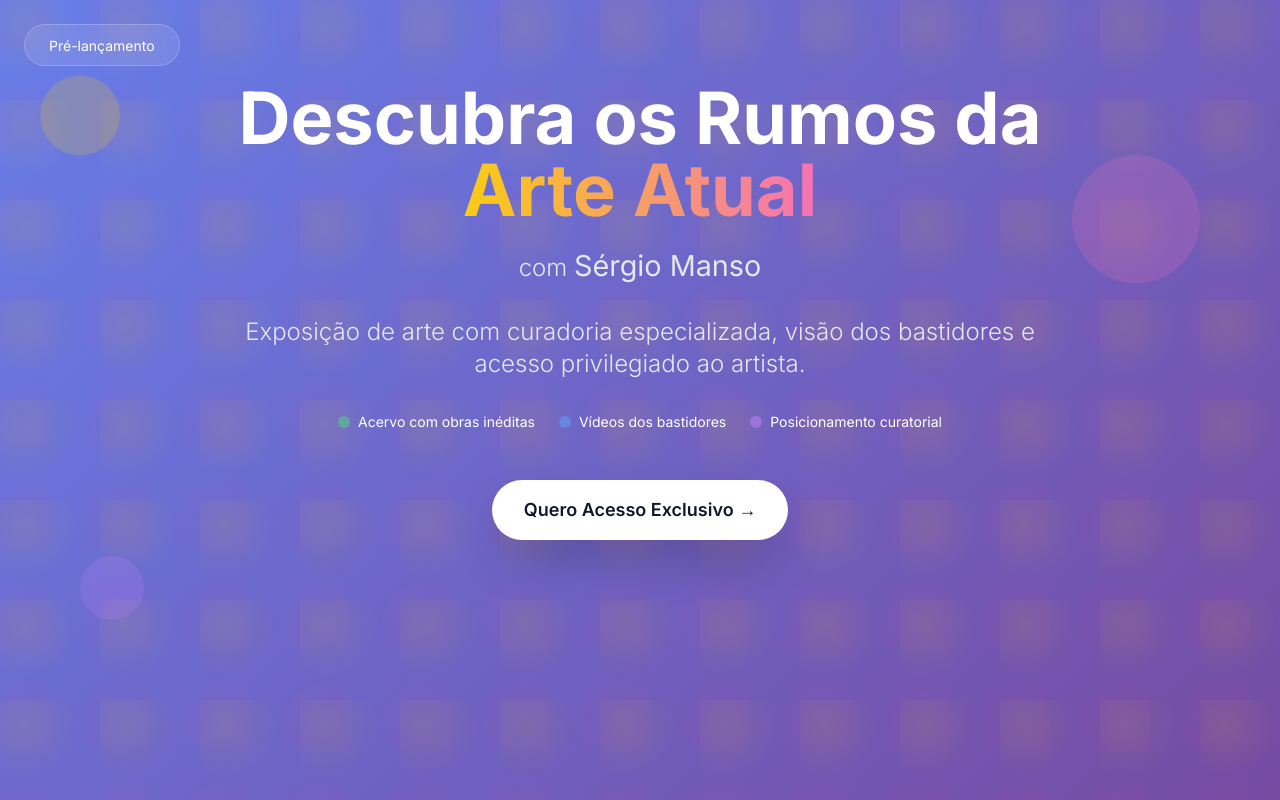
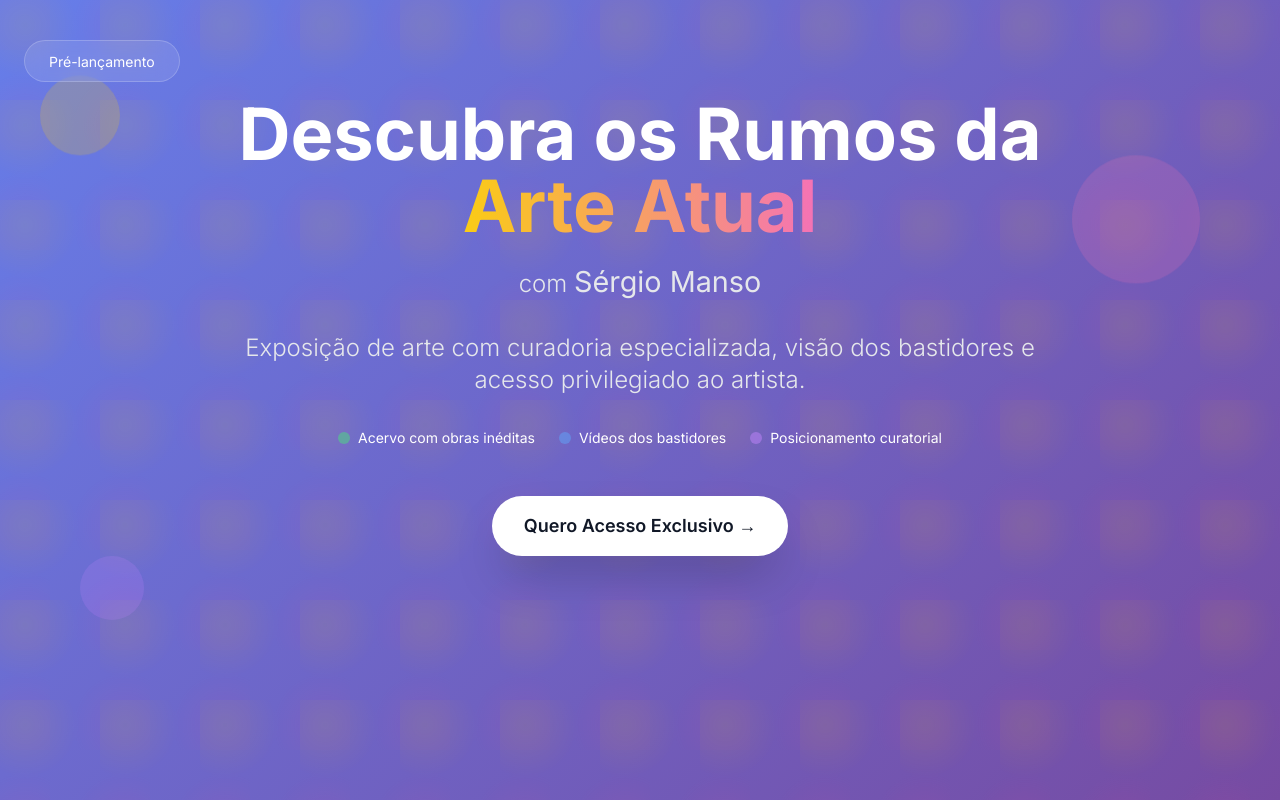
Before and after one commit to ateliesergiomanso/expo, a plain HTML site: page index.html in a window 1280 px wide. Shown: the top 800 px of the page. Drawn offline with nearby package versions, Linux system fonts and the light colour scheme.

Commit message:
Update index.html

```diff
--- a/index.html
+++ b/index.html
@@ -101,7 +101,7 @@
         <div class="absolute top-40 right-20 w-32 h-32 bg-pink-400 rounded-full opacity-20 floating" style="animation-delay: -2s;"></div>
         <div class="absolute bottom-40 left-20 w-16 h-16 bg-purple-400 rounded-full opacity-20 floating" style="animation-delay: -4s;"></div>
 
-        <div class="relative z-10 container mx-auto px-6 pt-6 pb-20">
+        <div class="relative z-10 container mx-auto px-6 pt-10 pb-15">
             <!-- Navigation -->
             <nav class="flex justify-between items-center mb-4">
                     <div class="glass-effect rounded-full px-6 py-2">
```
